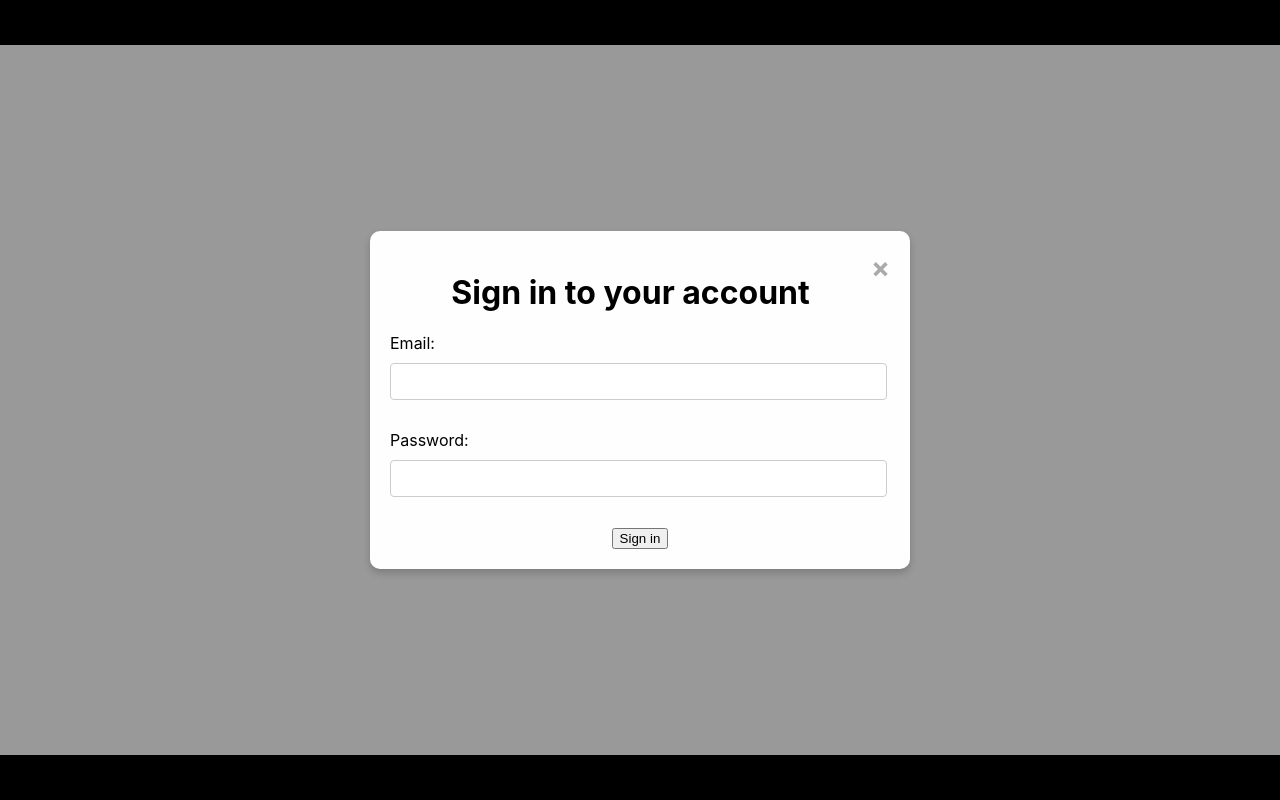
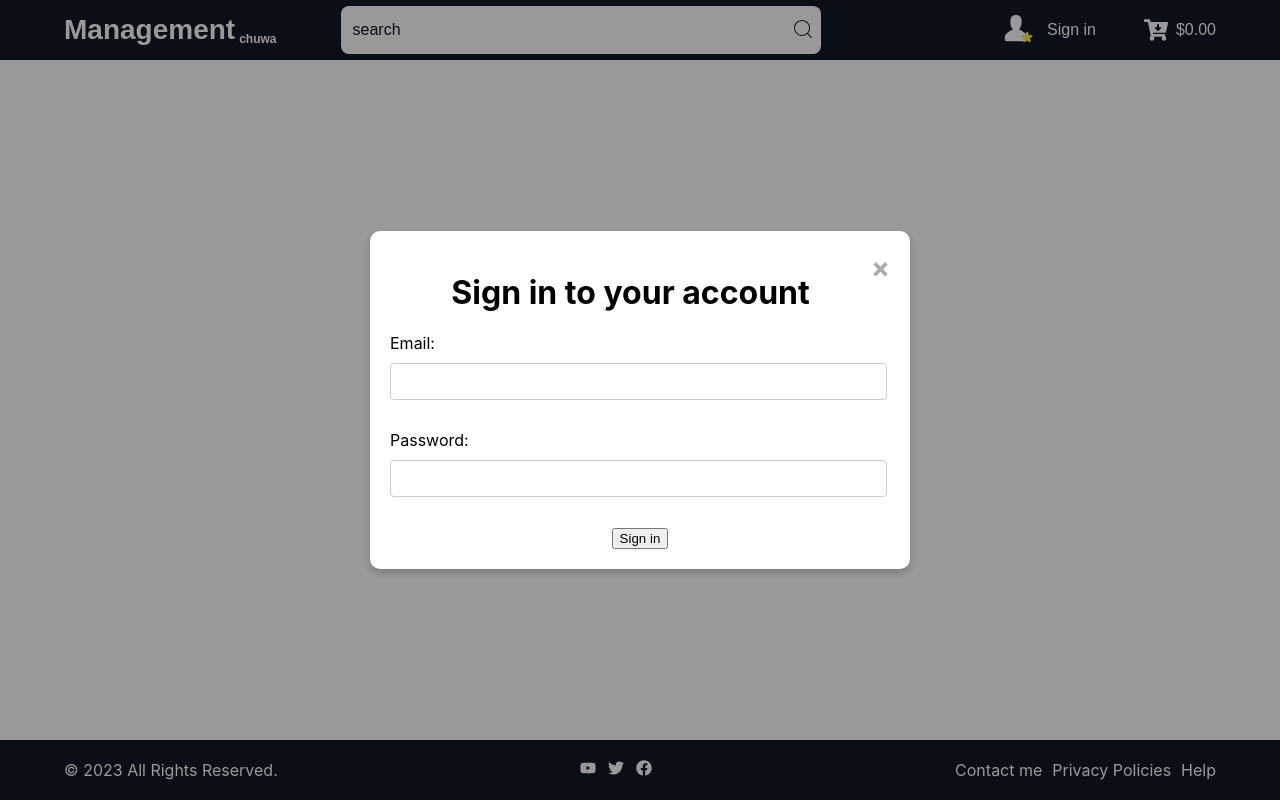
Before and after one commit to full-stack-project-a/project-a, a React (Create React App) app in the folder src/front-end/: page / in a window 1280 px wide. Built offline with nearby package versions, Linux system fonts and the light colour scheme.

Commit message:
Update Header and Footer

```diff
--- a/src/front-end/package.json
+++ b/src/front-end/package.json
@@ -8,6 +8,7 @@
     "@testing-library/user-event": "^13.5.0",
     "react": "^18.2.0",
     "react-dom": "^18.2.0",
+    "react-icons": "^4.12.0",
     "react-scripts": "5.0.1",
     "web-vitals": "^2.1.4"
   },
--- a/src/front-end/src/components/common/Footer.js
+++ b/src/front-end/src/components/common/Footer.js
@@ -1,9 +1,27 @@
 import React from 'react';
 import '../../styles/main/footer.css';
+import '../../styles/main/global.css';
+import { FaYoutube, FaTwitter, FaFacebook } from "react-icons/fa";
+
 
 const Footer = () => {
+   const currentYear = new Date().getFullYear();
+
    return (
       <footer className="footer">
+         <div className='copyright'>
+            <p>&copy; {currentYear} All Rights Reserved.</p>
+         </div>
+         <div className='icon-list'>
+            <a href='www.youtube.com'><FaYoutube /></a>
+            <a href='www.twitter.com'><FaTwitter /></a>
+            <a href='www.facebook.com'><FaFacebook /></a>
+         </div>
+         <div className='footer-links'>
+            <a href='#'>Contact me</a>
+            <a href='#'>Privacy Policies</a>
+            <a href='#'>Help</a>
+         </div>
       </footer>
    );
 };
--- a/src/front-end/src/components/common/Header.js
+++ b/src/front-end/src/components/common/Header.js
@@ -1,9 +1,42 @@
 import React from 'react';
 import '../../styles/main/header.css';
+import '../../styles/main/global.css';
+import { FaCartArrowDown, FaStar } from "react-icons/fa";
+import { GoPerson } from "react-icons/go";
+import { CiSearch } from "react-icons/ci";
+
 
 const Header = () => {
    return (
       <header className="header">
+         <div className='logo-search-container'>
+            <p className='logo-container'><span className='logo-management'>Management</span>
+               chuwa
+            </p>
+            <div className='search-bar'>
+               <input type="text" class="searchText" placeholder="search" />
+               <button type="submit" class="searchButton">
+                  <CiSearch className='searchIcon'/>
+               </button>
+            </div>
+         </div>
+
+         <div className='profile-cart-container'>
+            <div className='profile-container'>
+               <div className='profile-icons'>
+                  <GoPerson className='profile-person-icon'/>
+                  <FaStar className='profile-star-icon'/>
+               </div>
+
+               <p>Sign in</p>
+            </div>
+            <div className='cart-container'>
+               <FaCartArrowDown className='cart-icon'/>
+               <p>$0.00</p>
+            </div>
+         </div>
+
+
       </header>
    );
 };
--- a/src/front-end/src/styles/main/footer.css
+++ b/src/front-end/src/styles/main/footer.css
@@ -1,10 +1,41 @@
 .footer {
-   background-color: black;
-   color: white;
-   padding: 10px;
-   text-align: center;
+   display: flex;
+   background-color: var(--primary-color-dark);
+   color: var(--primary-color-white);
+   font-family: var(--primary-font);
+   font-size: 16px;
+   font-weight: 400;
+   justify-content: space-between;
+   align-items: center;
    position: absolute;
    bottom: 0;
    width: 100%;
-   height: 25px;
+   height: 60px;
 }
+
+.copyright {
+   margin-left: 64px;
+}
+
+.icon-list {
+   display: flex;
+   justify-content: space-between;
+   color: var(--primary-color-white);
+   gap: 12px;
+}
+
+.icon-list a {
+   color: var(--primary-color-white);
+}
+
+.footer-links a {
+   color: var(--primary-color-white);
+   text-decoration: none;
+}
+
+.footer-links {
+   display: flex;
+   justify-content: space-between;
+   gap: 10px;
+   margin-right: 64px;
+}
--- /dev/null
+++ b/src/front-end/src/styles/main/global.css
@@ -0,0 +1,20 @@
+/*===== VARIABLES CSS =====*/
+:root{
+
+
+    /*===== Colors =====*/
+    --primary-color-dark: #111827;
+    --primary-color-white: #ffffff;
+    --header-color-yellow: #FCE944;
+    --button-color-blue: #5048E5;
+    --link-color-blue: #5048E5;
+    --icon-color-gray: #373A3C;
+    --text-color-gray: #373A3C;
+    --search-button-color-gray: #979797;
+
+    /*===== Font and typography =====*/
+    --primary-font-family: sans-serif;
+
+    /*===== Margenes =====*/
+
+  }
--- a/src/front-end/src/styles/main/header.css
+++ b/src/front-end/src/styles/main/header.css
@@ -1,7 +1,110 @@
 .header {
-   background-color: black;
-   color: white;
+   display: flex;
+   flex-direction: row;
+   background-color: var(--primary-color-dark);
+   font-family: var(--primary-font-family);
+   font-size: 16px;
+   color: var(--primary-color-white);
+   text-align: center;
+   justify-content: space-between;
+   align-items: center;
+   height: 60px;
+}
+
+.logo-search-container {
+   display: flex;
+   justify-content: space-between;
+   margin-left: 64px;
+   gap: 64px;
+}
+
+.logo-container {
+   display: flex;
+   align-items: flex-end;
+   font-weight: 700;
+   font-size: 12px;
+   gap: 4px;
+
+}
+
+.logo-management {
+   font-size: 28px;
+}
+
+.search-bar {
+   width: 480px;
+   display: flex;
+   align-items: center;
+   background-color: var(--primary-color-white);
+   border-radius: 8px;
+   margin: 4px 0px;
+   flex-wrap: wrap;
+ }
+
+ .searchText {
+   flex-grow: 1;
+   margin-right: 10px;
    padding: 10px;
-   text-align: center;
-   height: 25px;
+   border: 2px solid var(--primary-color-white);
+   border-radius: 20px;
+   outline: none;
+   font-size: 16px;
+   color: var(--primary-color-dark);
+ }
+
+ /* Removes the inner shadow in iOS */
+.searchText::-webkit-input-placeholder {
+   color: var(--primary-color-dark);
 }
+
+.searchText:-ms-input-placeholder {
+   color: var(--primary-color-dark);
+}
+
+.searchText::placeholder {
+   color: var(--primary-color-dark);
+}
+
+ .searchButton {
+   background: none;
+   border: none;
+   color: var(--primary-color-dark);
+   cursor: pointer;
+ }
+
+
+.searchIcon {
+   font-size: 24px;
+}
+
+.profile-cart-container {
+   display: flex;
+   gap: 48px;
+}
+
+.profile-container {
+   display: flex;
+   align-items: center;
+   gap: 4px;
+}
+
+.profile-person-icon {
+   font-size: 30px;
+}
+
+.profile-star-icon{
+   font-size: 12px;
+   color: var(--header-color-yellow);
+   transform: translateX(-10px);
+}
+
+.cart-container {
+   display: flex;
+   align-items: center;
+   gap: 8px;
+   margin-right: 64px;
+}
+
+.cart-icon {
+   font-size: 24px;
+}
```
Also changed, not shown: 2 other files (tests, documents, lock files or other folders).
